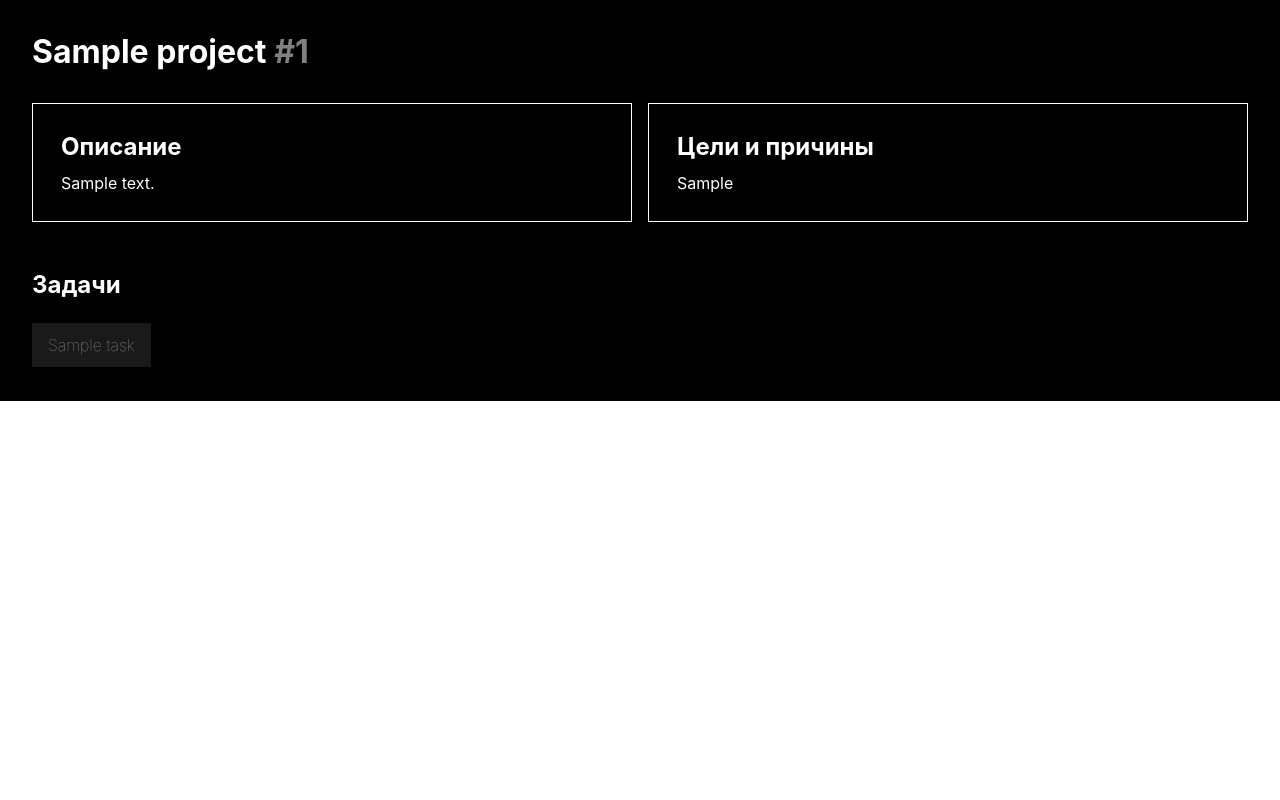
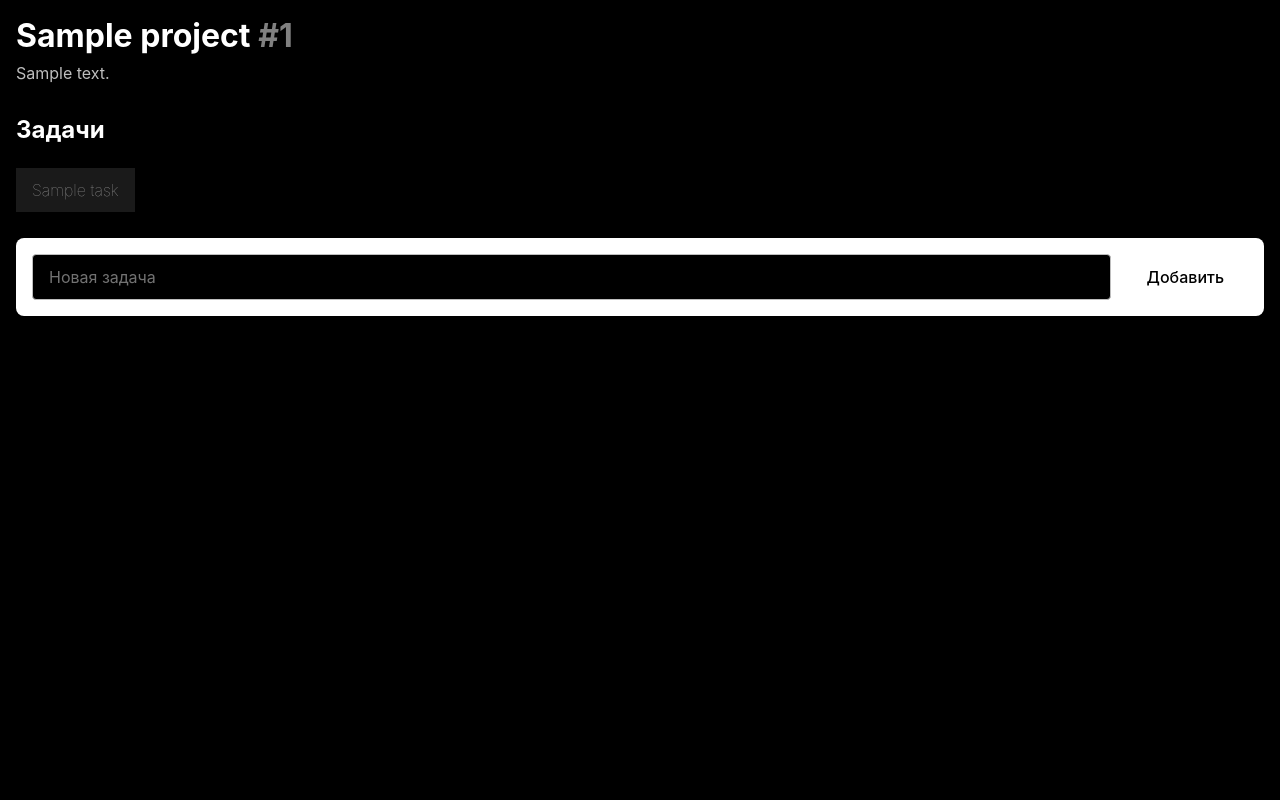
Before and after one commit to eledays/check, a Flask app: page /project/1 in a window 1280 px wide. Run offline with Flask 3, Linux system fonts and the light colour scheme; the visitor is signed in with stand-in values (Sample User, id 1); tables that the repository leaves empty hold one stand-in row (values such as "Sample post"); some libraries are stand-ins or nearby versions; some web fonts are replaced.

Commit message:
feat: task creating

```diff
--- a/app/forms.py
+++ b/app/forms.py
@@ -9,3 +9,8 @@ class ProjectForm(FlaskForm):
     description = TextAreaField("Описание", validators=[Optional(), Length(max=256)])
     goals = TextAreaField("Цели", validators=[Optional(), Length(max=4096)])
     submit = SubmitField("Создать")
+
+
+class TaskForm(FlaskForm):
+    title = StringField("Название задачи", validators=[DataRequired(), Length(max=128)])
+    submit = SubmitField("Добавить")
--- a/app/routes.py
+++ b/app/routes.py
@@ -12,8 +12,8 @@ from flask import (
 )
 
 from app.crud import get_user_projects, create_project
-from app.models import Project, User
-from app.forms import ProjectForm
+from app.models import Project, User, Task, TaskStatus
+from app.forms import ProjectForm, TaskForm
 from app.auth import verify_telegram_web_app_data, get_or_create_user
 from app import db
 from functools import wraps
@@ -111,3 +111,52 @@ def new_project():
         return redirect(url_for("main.index"))
 
     return render_template("new_project.html", form=form)
+
+
+@bp.route("/api/project/<int:project_id>/task", methods=["POST"])
+def create_task(project_id: int):
+    """Create a new task for a project via API."""
+    user: User | None = get_current_user()
+    if not user:
+        return jsonify({"error": "Unauthorized"}), 401
+
+    project: Project | None = Project.query.get(project_id)
+    if project is None:
+        return jsonify({"error": "Project not found"}), 404
+
+    # Check if user owns this project
+    if project.creator_id != user.id:
+        return jsonify({"error": "Access denied"}), 403
+
+    # Get JSON data
+    data = request.get_json()
+    if not data or "title" not in data:
+        return jsonify({"error": "Title is required"}), 400
+
+    title = data.get("title", "").strip()
+
+    # Validate title length
+    if not title:
+        return jsonify({"error": "Title cannot be empty"}), 400
+
+    if len(title) > 128:
+        return jsonify({"error": "Title is too long (max 128 characters)"}), 400
+
+    # Create new task
+    task = Task()
+    task.title = title
+    task.status = TaskStatus.TODO
+    task.project_id = project_id
+
+    db.session.add(task)
+    db.session.commit()
+
+    # Return the sanitized task data
+    return jsonify({
+        "success": True,
+        "task": {
+            "id": task.id,
+            "title": task.title,
+            "status": task.status.value
+        }
+    }), 201
--- /dev/null
+++ b/app/static/scripts/project_page.js
@@ -0,0 +1,90 @@
+// project_page.js - Handle task creation on project page
+
+document.addEventListener('DOMContentLoaded', function() {
+    const newTaskInput = document.getElementById('newTaskInput');
+    const addTaskButton = document.getElementById('addTaskButton');
+    const tasksContainer = document.querySelector('.tasks');
+
+    // Get project ID from URL
+    const projectId = window.location.pathname.split('/').filter(Boolean).pop();
+
+    // Function to create task element
+    function createTaskElement(task) {
+        const taskDiv = document.createElement('div');
+        taskDiv.className = `task status-${task.status}`;
+        taskDiv.id = `task-${task.id}`;
+
+        const taskTitle = document.createElement('p');
+        // Escape HTML to prevent XSS
+        taskTitle.textContent = task.title;
+
+        taskDiv.appendChild(taskTitle);
+        return taskDiv;
+    }
+
+    // Function to add task
+    async function addTask() {
+        const title = newTaskInput.value.trim();
+
+        if (!title) {
+            alert('Пожалуйста, введите название задачи');
+            return;
+        }
+
+        if (title.length > 128) {
+            alert('Название задачи слишком длинное (максимум 128 символов)');
+            return;
+        }
+
+        // Disable button while sending request
+        addTaskButton.disabled = true;
+        addTaskButton.textContent = 'Добавление...';
+
+        try {
+            const response = await fetch(`/api/project/${projectId}/task`, {
+                method: 'POST',
+                headers: {
+                    'Content-Type': 'application/json',
+                },
+                body: JSON.stringify({ title: title })
+            });
+
+            if (!response.ok) {
+                const error = await response.json();
+                throw new Error(error.error || 'Ошибка при создании задачи');
+            }
+
+            const data = await response.json();
+
+            if (data.success && data.task) {
+                // Add new task to the list
+                const taskElement = createTaskElement(data.task);
+                tasksContainer.appendChild(taskElement);
+
+                // Clear input
+                newTaskInput.value = '';
+
+                // Show success feedback (optional)
+                taskElement.style.animation = 'fadeIn 0.3s ease-in';
+            }
+        } catch (error) {
+            console.error('Error adding task:', error);
+            alert(error.message || 'Не удалось добавить задачу');
+        } finally {
+            // Re-enable button
+            addTaskButton.disabled = false;
+            addTaskButton.textContent = 'Добавить';
+        }
+    }
+
+    // Add click event listener to button
+    addTaskButton.addEventListener('click', addTask);
+
+    // Add Enter key support
+    newTaskInput.addEventListener('keypress', function(event) {
+        if (event.key === 'Enter') {
+            event.preventDefault();
+            addTask();
+        }
+    });
+});
--- a/app/static/style/project_page.css
+++ b/app/static/style/project_page.css
@@ -4,28 +4,28 @@ body {
 }
 
 .content {
-    padding: 32px;
+    padding: 16px;
     background-color: var(--background-color);
+    min-height: 100vh;
+}
+
+.info {
+    margin-bottom: 32px;
+}
+
+.info h1 {
+    margin-bottom: 8px;
+}
+
+.info .description {
+    font-size: 1rem;
+    font-weight: 400;
+    color: var(--secondary-color);
+    margin-top: 0;
 }
 
 .id-block {
     opacity: .5;
-}
-
-.info-table {
-    display: grid;
-    grid-template-columns: repeat(auto-fit, minmax(300px, 1fr));
-    gap: 16px;
-    margin-bottom: 48px;
-}
-
-.info-cell {
-    border: var(--primary-color) 1px solid;
-    padding: 28px;
-}
-
-.info-cell h2 {
-    margin-bottom: 12px;
 }
 
 .tasks {
@@ -111,3 +111,69 @@ body {
     color: var(--secondary-color);
     font-size: .8rem;
 }
+
+/* New task form styles */
+.new-task-form {
+    display: flex;
+    gap: 12px;
+    margin-top: 24px;
+    padding: 16px;
+    background-color: var(--page-background-color);
+    border-radius: 8px;
+    align-items: center;
+}
+
+.new-task-form input {
+    flex: 1;
+    background-color: var(--background-color);
+    border: 1px solid var(--secondary-color);
+    border-radius: 4px;
+    padding: 12px 16px;
+    outline: none;
+    color: var(--primary-color);
+    font-size: 1rem;
+    transition: border-color 0.2s ease;
+}
+
+.new-task-form input:focus {
+    border-color: var(--primary-color);
+}
+
+.new-task-form input::placeholder {
+    color: var(--secondary-color);
+    opacity: 0.6;
+}
+
+.new-task-form button {
+    background-color: var(--primary-color);
+    color: var(--background-color);
+    border: none;
+    border-radius: 4px;
+    padding: 12px 24px;
+    font-size: 1rem;
+    font-weight: 500;
+    cursor: pointer;
+    transition: opacity 0.2s ease;
+    white-space: nowrap;
+}
+
+.new-task-form button:hover {
+    opacity: 0.9;
+}
+
+.new-task-form button:disabled {
+    opacity: 0.5;
+    cursor: not-allowed;
+}
+
+/* Animation for new tasks */
+@keyframes fadeIn {
+    from {
+        opacity: 0;
+        transform: translateY(-10px);
+    }
+    to {
+        opacity: 1;
+        transform: translateY(0);
+    }
+}
--- a/app/templates/project_page.html
+++ b/app/templates/project_page.html
@@ -12,29 +12,27 @@
 </head>
 <body>
     <div class="content">
-        <h1>{{ project.name }} <span class="id-block">#{{ project.id }}</span></h1>
-
-        <div class="info-table">
-            <div class="info-cell">
-                <h2>Описание</h2>
-                <p>{{ project.description }}</p>
-            </div>
-            <div class="info-cell">
-                <h2>Цели и причины</h2>
-                <p>{{ project.goals }}</p>
-            </div>
+        <div class="info">
+            <h1>{{ project.name }} <span class="id-block">#{{ project.id }}</span></h1>
+            <p class="description">{{ project.description }}</p>
         </div>
 
         <h2>Задачи</h2>
         <div class="tasks">
             {% for task in project.tasks %}
                 <div class="task status-{{ task.status.value }}" id="task-{{ task.id }}">
-                    <p]>{{ task.title }}</p>
+                    <p>{{ task.title }}</p>
                 </div>
             {% endfor %}
+        </div>
+
+        <div class="new-task-form">
+            <input type="text" id="newTaskInput" placeholder="Новая задача" maxlength="128">
+            <button id="addTaskButton">Добавить</button>
         </div>
     </div>
 
     <script src="{{ url_for('static', filename='scripts/telegram-init.js') }}"></script>
+    <script src="{{ url_for('static', filename='scripts/project_page.js') }}"></script>
 </body>
 </html>
```
